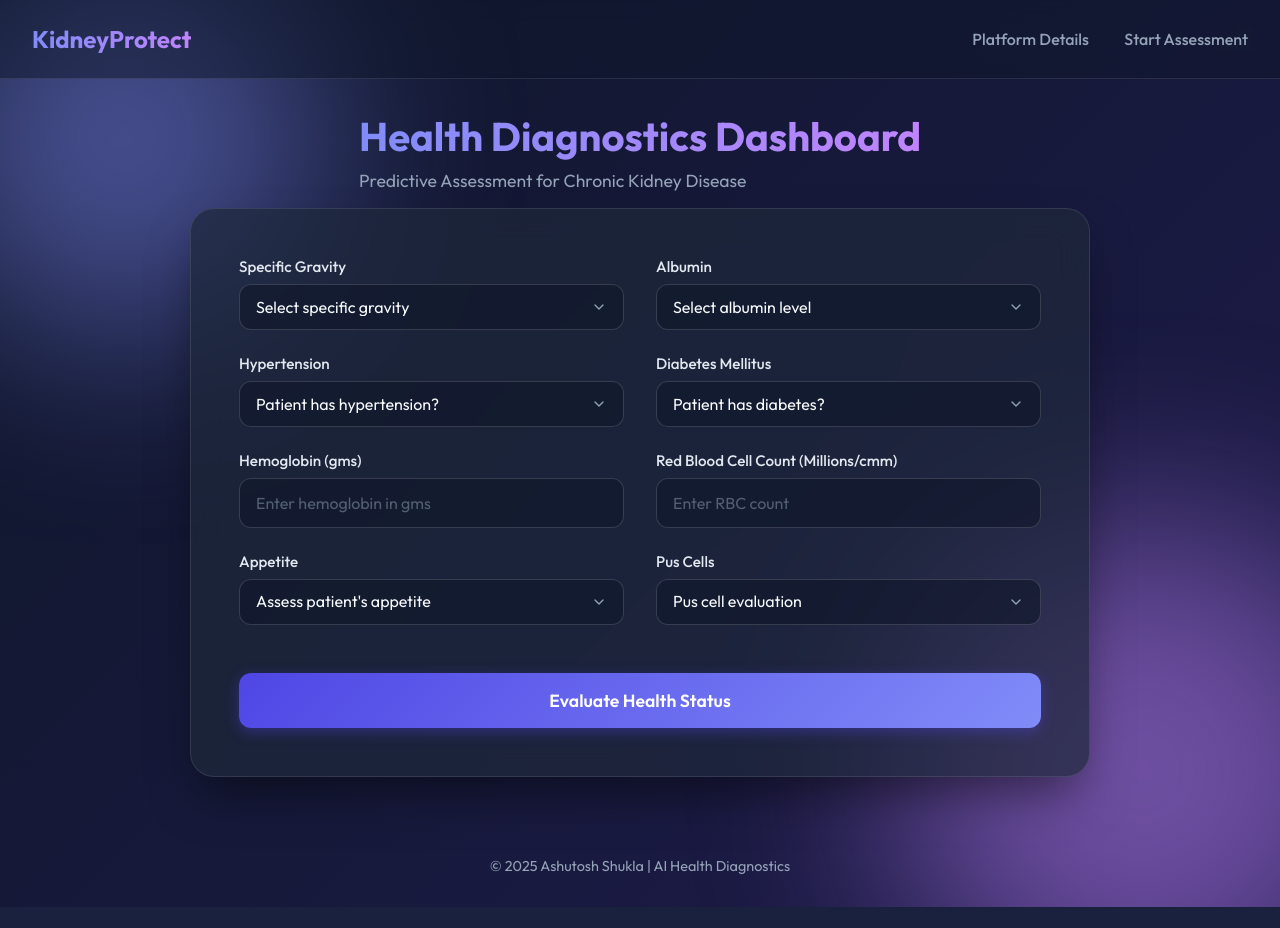
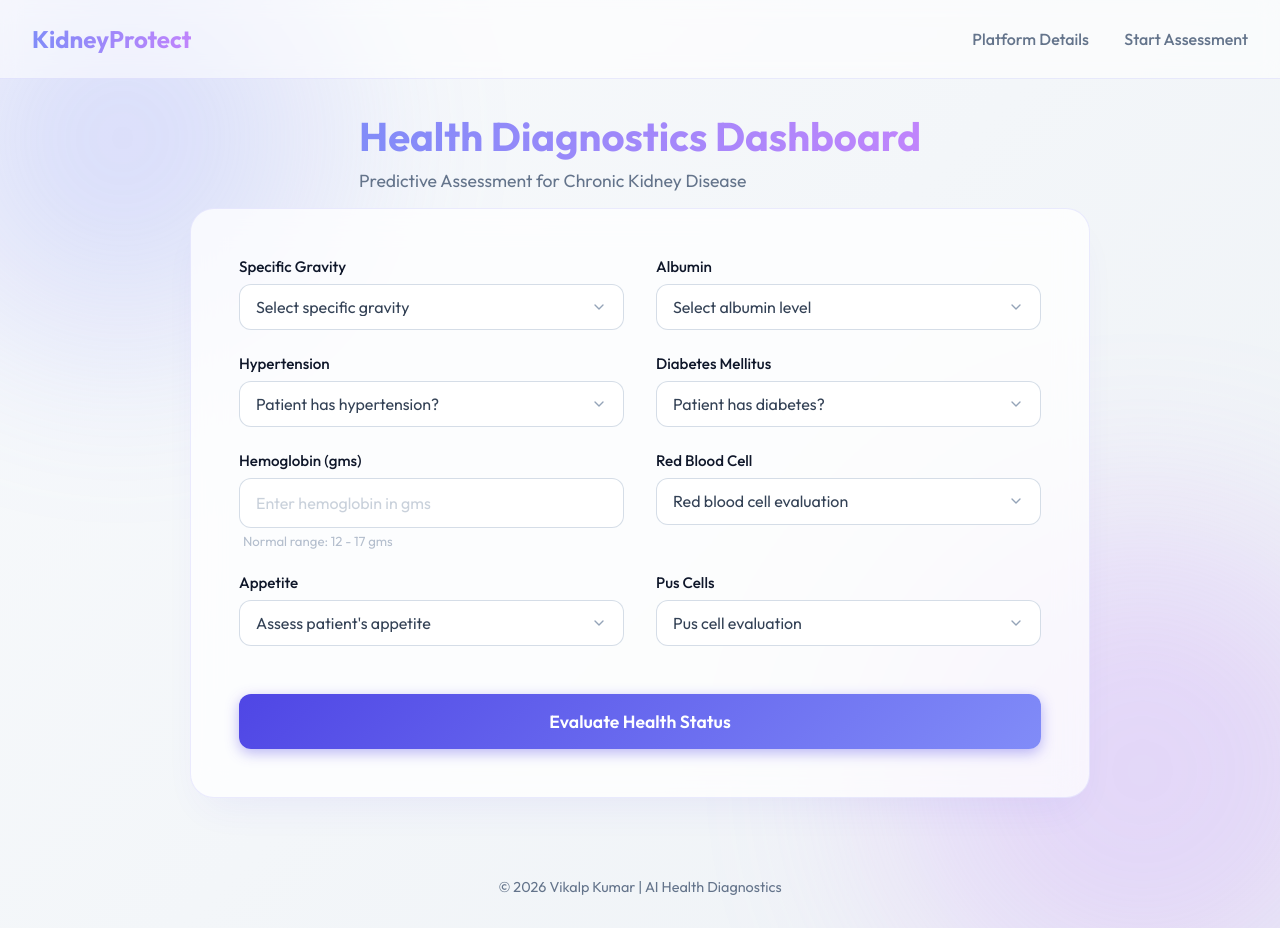
Before and after one commit to MR-VIKS/chronic_kidney_disease_detection, a Flask app: page /check in a window 1280 px wide. Before the commit the page ends 907 px from the top, so only its background shows below. Run offline with Flask 3, Linux system fonts and the light colour scheme.

Commit message:
Update project files

```diff
--- a/app/ml_model.py
+++ b/app/ml_model.py
@@ -18,7 +18,7 @@ class KidneyModel:
 
     def predict(self, input_features):
         """
-        Inputs: [sg, htn, hemo, dm, al, appet, rc, pc]
+        Inputs: [sg, htn, hemo, dm, al, appet, rbc, pc]
         Returns: Prediction value (1 or 0)
         """
         if not self.model:
--- a/app/routes.py
+++ b/app/routes.py
@@ -23,12 +23,12 @@ def predict():
         dm = float(request.form['dm'])
         al = float(request.form['al'])
         appet = float(request.form['appet'])
-        rc = float(request.form['rc'])
+        rbc = float(request.form['rbc'])
         pc = float(request.form['pc'])
 
-        # Order matches input features defined in previously existing app.py:
-        # sg, htn, hemo, dm, al, appet, rc, pc
-        input_data = [sg, htn, hemo, dm, al, appet, rc, pc]
+        # Order matches input features:
+        # sg, htn, hemo, dm, al, appet, rbc, pc
+        input_data = [sg, htn, hemo, dm, al, appet, rbc, pc]
         prediction = kidney_model.predict(input_data)
 
         return render_template('result.html', prediction=prediction)
--- a/app/templates/base.html
+++ b/app/templates/base.html
@@ -9,18 +9,24 @@
         :root {
             --primary: #4F46E5;
             --primary-hover: #4338CA;
-            --bg-gradient-start: #0F172A;
-            --bg-gradient-end: #1E1B4B;
-            --card-bg: rgba(30, 41, 59, 0.7);
-            --card-border: rgba(255, 255, 255, 0.1);
-            --text-main: #F8FAFC;
-            --text-muted: #94A3B8;
-            --input-bg: rgba(15, 23, 42, 0.6);
-            --input-border: rgba(255, 255, 255, 0.15);
+            --bg-gradient-start: #F8FAFC;
+            --bg-gradient-end: #EEF2F6;
+            --card-bg: rgba(255, 255, 255, 0.75);
+            --card-border: rgba(99, 102, 241, 0.12);
+            --text-main: #334155;
+            --text-muted: #64748B;
+            --input-bg: rgba(255, 255, 255, 0.9);
+            --input-border: rgba(203, 213, 225, 0.8);
             --danger: #EF4444;
-            --danger-bg: rgba(239, 68, 68, 0.1);
+            --danger-bg: rgba(239, 68, 68, 0.08);
             --success: #10B981;
-            --success-bg: rgba(16, 185, 129, 0.1);
+            --success-bg: rgba(16, 185, 129, 0.08);
+
+            /* Light mode specific design overrides */
+            --nav-bg: rgba(255, 255, 255, 0.55);
+            --text-heading: #0F172A;
+            --shadow-main: 0 20px 40px -15px rgba(79, 70, 229, 0.08);
+            --input-bg-focus: #FFFFFF;
         }
 
         * {
@@ -45,7 +51,7 @@
             position: fixed;
             filter: blur(100px);
             z-index: 0;
-            opacity: 0.5;
+            opacity: 0.25;
             border-radius: 50%;
         }
         .shape-1 {
@@ -79,7 +85,7 @@
             backdrop-filter: blur(10px);
             -webkit-backdrop-filter: blur(10px);
             border-bottom: 1px solid var(--card-border);
-            background: rgba(15, 23, 42, 0.5);
+            background: var(--nav-bg);
         }
 
         .nav-logo {
@@ -145,7 +151,7 @@
     </div>
 
     <footer>
-        <p>&copy; 2025 Ashutosh Shukla | AI Health Diagnostics</p>
+        <p>&copy; 2026 Vikalp Kumar | AI Health Diagnostics</p>
     </footer>
 
 </body>
--- a/app/templates/check.html
+++ b/app/templates/check.html
@@ -33,7 +33,7 @@
         border-radius: 24px;
         padding: 3rem;
         margin: 1rem 1rem;
-        box-shadow: 0 25px 50px -12px rgba(0, 0, 0, 0.5);
+        box-shadow: var(--shadow-main);
         transition: transform 0.3s ease, box-shadow 0.3s ease;
     }
 
@@ -56,7 +56,7 @@
     label {
         font-weight: 500;
         font-size: 0.95rem;
-        color: #E2E8F0;
+        color: var(--text-heading);
         display: flex;
         align-items: center;
         gap: 0.5rem;
@@ -96,11 +96,18 @@
     input:focus, select:focus {
         border-color: #818CF8;
         box-shadow: 0 0 0 4px rgba(129, 140, 248, 0.15);
-        background: rgba(15, 23, 42, 0.8);
+        background: var(--input-bg-focus);
     }
 
     input::placeholder {
         color: rgba(148, 163, 184, 0.5);
+    }
+
+    .helper-text {
+        font-size: 0.825rem;
+        color: rgba(148, 163, 184, 0.7);
+        margin-top: -0.15rem;
+        padding-left: 0.25rem;
     }
 
     .submit-btn {
@@ -195,11 +202,16 @@
         <div class="form-group">
             <label for="hemo">Hemoglobin (gms)</label>
             <input type="number" step="any" id="hemo" name="hemo" placeholder="Enter hemoglobin in gms" required>
+            <span class="helper-text">Normal range: 12 - 17 gms</span>
         </div>
 
         <div class="form-group">
-            <label for="rc">Red Blood Cell Count (Millions/cmm)</label>
-            <input type="number" step="any" id="rc" name="rc" placeholder="Enter RBC count" required>
+            <label for="rbc">Red Blood Cell</label>
+            <select id="rbc" name="rbc" required>
+                <option value="" disabled selected>Red blood cell evaluation</option>
+                <option value="0">Normal (0)</option>
+                <option value="1">Abnormal (1)</option>
+            </select>
         </div>
 
         <div class="form-group">
--- a/app/templates/index.html
+++ b/app/templates/index.html
@@ -20,7 +20,7 @@
         border: 1px solid var(--card-border);
         border-radius: 24px;
         padding: 2.5rem;
-        box-shadow: 0 25px 50px -12px rgba(0, 0, 0, 0.5);
+        box-shadow: var(--shadow-main);
         transition: transform 0.3s ease;
     }
 
@@ -37,7 +37,7 @@
         font-size: 1.8rem;
         font-weight: 700;
         margin-bottom: 1.5rem;
-        color: #E2E8F0;
+        color: var(--text-heading);
     }
 
     .info-card p, .info-card ul {
--- a/model.py
+++ b/model.py
@@ -52,7 +52,7 @@ X = dataset.iloc[:, :-1]
 y = dataset.iloc[:, -1]
 
 # After feature importance:
-X = dataset[['sg', 'htn', 'hemo', 'dm', 'al', 'appet', 'rc', 'pc']]
+X = dataset[['sg', 'htn', 'hemo', 'dm', 'al', 'appet', 'rbc', 'pc']]
 
 # Train Test Split:
 from sklearn.model_selection import train_test_split
```
Also changed, not shown: app/templates/result.html (+17 -9 lines), 2 other files.
